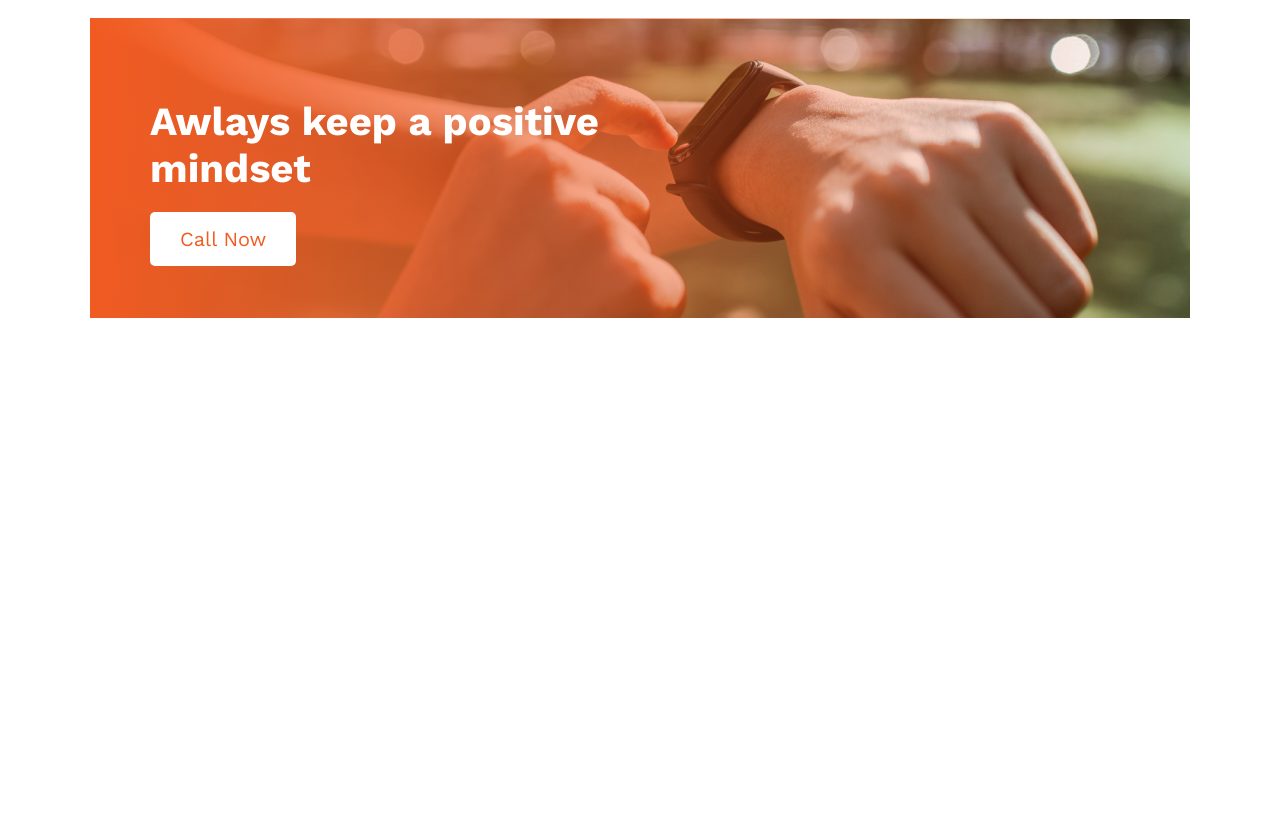
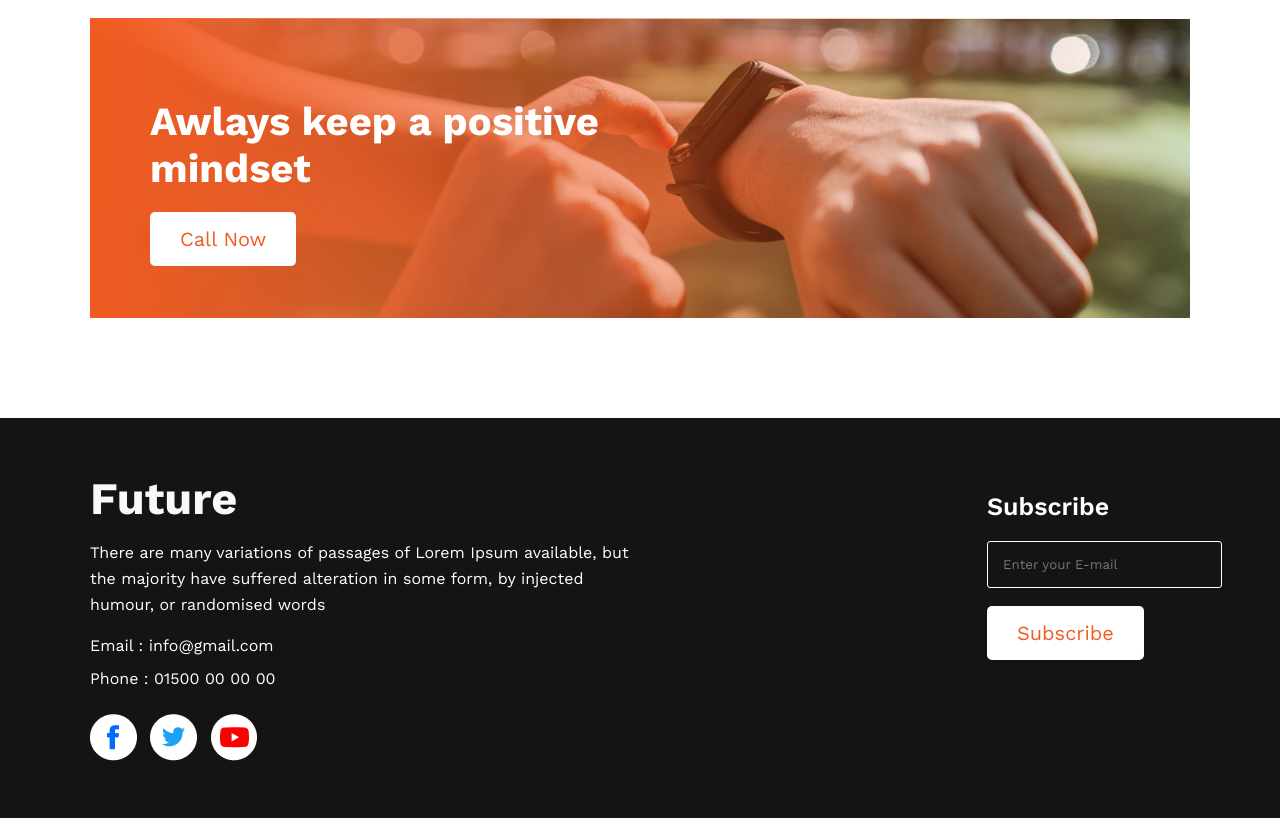
Before and after one commit to AbdurRahman1-Dev/Assignment-1, a plain HTML site: page index.html in a window 1280 px wide. Shown: the part 2128-2946 px from the top of the page. Before the commit the page ends 2546 px from the top, so only its background shows below. Drawn offline with nearby package versions, Linux system fonts and the light colour scheme.

Commit message:
footer section

```diff
--- a/index.html
+++ b/index.html
@@ -99,10 +99,39 @@
   <div class="call-now-div">
     <div class="call-now-content">
         <h5>Awlays keep a positive <br> mindset</h5>
-        <button>Call Now</button>
+        <button class="primary-btn">Call Now</button>
     </div>
   </div>
  </section>
 
+
+
+ <!-- footer section -->
+
+
+ <footer>
+    <div class="footer-main container">
+      <div class="future-section">
+        <h6>Future</h6>
+        <p>There are many variations of passages of Lorem Ipsum available, but the majority have suffered alteration in some form, by injected humour, or randomised words</p>
+        <span>Email : info@gmail.com</span>
+
+        <span>Phone : 01500 00 00 00</span>
+        <div class="social">
+          <img src="./images/icons/fb.png" alt="">
+          <img src="./images/icons/twitter.png" alt="">
+          <img src="./images/icons/youtube.png" alt="">
+        </div>
+      </div>
+      <div class="subscribe-section">
+        <p>Subscribe</p>
+        <input type="email" placeholder="Enter your E-mail">
+        <br>
+        <button class="primary-btn">
+          Subscribe
+        </button>
+      </div>
+    </div>
+ </footer>
 </body>
 </html>
--- a/style.css
+++ b/style.css
@@ -169,7 +169,7 @@ color: #151414;
   padding: 20px 0px;
 }
 
-.call-now-content button{
+.primary-btn{
   padding: 15px 30px;
   border: none;
   border-radius: 5px;
@@ -177,3 +177,70 @@ color: #151414;
   color: #F15B22;
   font-size: 20px;
 }
+
+
+/* footer section */
+
+footer{
+  height: 400px;
+  background-color: #151414;
+  display: flex;
+  align-items: center;
+}
+
+.footer-main{
+  display: flex;
+  justify-content: space-between;
+}
+
+.future-section{
+  width: 50%;
+}
+
+.future-section h6{
+  font-weight: 700;
+  font-size: 45px;
+  line-height: 53px;
+  color: #F8F8F8;
+}
+
+.future-section p{
+  font-weight: 400;
+  font-size: 16px;
+  line-height: 26px;
+  color: #FFFFFF;
+  padding: 15px 0px;
+}
+
+.future-section span {
+  font-weight: 400;
+  font-size: 16px;
+  line-height: 26px;
+  color: #FFFFFF;
+  padding-bottom: 7px;
+  display: block;
+}
+
+.social img{
+  padding-top: 15px;
+  padding-right: 8px;
+}
+
+.subscribe-section p{
+  font-weight: 600;
+  font-size: 25px;
+  line-height: 29px;
+  color: #FFFFFF;
+  padding: 20px 0px;
+}
+
+.subscribe-section input{
+  width: 100%;
+  height: 25px;
+  padding: 10px 15px;
+  background-color: #151414;
+  border: 1px solid #fff;
+  border-radius: 3px;
+  color: #ffff;
+  margin-bottom: 18px;
+}
```
